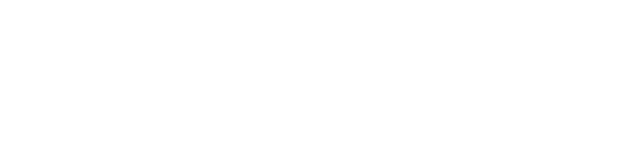
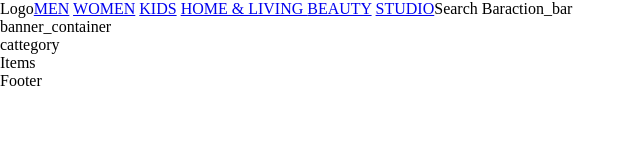
Before and after one commit to siddharth-200231/myntraclone, a plain HTML site: page index.html in a window 1280 px wide. Shown: the whole page, without its empty margins (0-640 px from the left). Drawn offline with Linux system fonts and the light colour scheme.

Commit message:
modified:   index.html 	modified:   style.css

```diff
--- a/index.html
+++ b/index.html
@@ -1,11 +1,32 @@
 <!DOCTYPE html>
 <html lang="en">
-<head>
-    <meta charset="UTF-8">
-    <meta name="viewport" content="width=device-width, initial-scale=1.0">
+  <head>
+    <meta charset="UTF-8" />
+    <meta name="viewport" content="width=device-width, initial-scale=1.0" />
     <title>Myntra</title>
-</head>
-<body>
+    <link rel="stylesheet" href="style.css">
+  </head>
+  <body>
+    <header>
 
-</body>
+      <div class="logo_container">Logo</div>
+      <nav>
+      <a href="HOME">MEN</a>
+      <a href="WOMEN">WOMEN</a>
+      <a href="KIDS">KIDS</a>
+      <a href="##">HOME & LIVING </a>
+      <a href="#">BEAUTY</a>
+      <a href="#">STUDIO</a>
+
+        </nav>
+        <div class="search_bar">Search Bar</div>
+        <div class="action_bar">action_bar</div>
+    </header>
+    <main>
+      <div class="banner_container">banner_container</div>
+      <div class="category_heading">cattegory</div>
+      <div class="category_Items">Items</div>
+    </main>
+    <footer>Footer</footer>
+  </body>
 </html>
--- a/style.css
+++ b/style.css
@@ -0,0 +1,6 @@
+*{
+    margin: 0;
+}
+header{
+    display: flex;
+}
```
